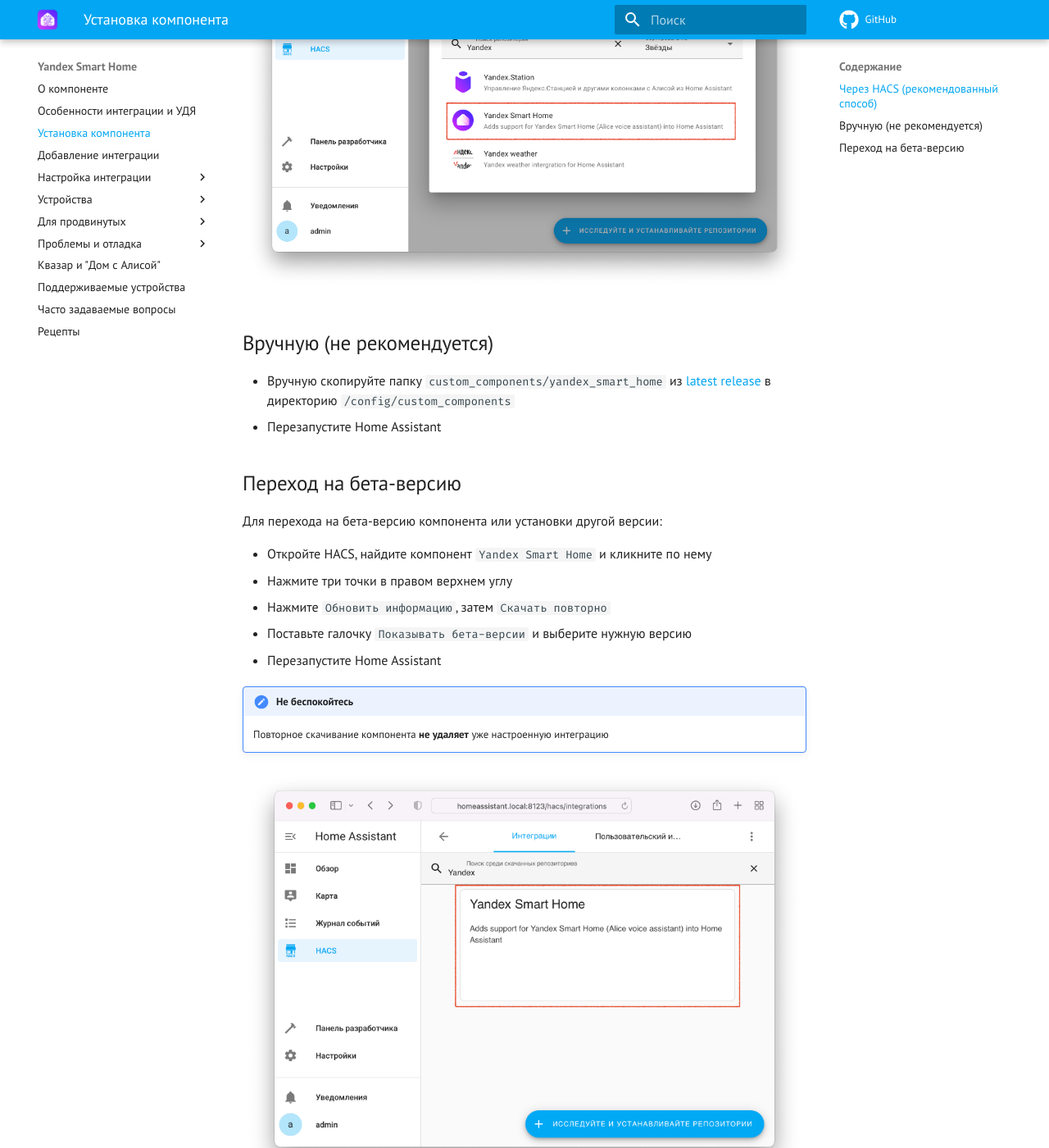
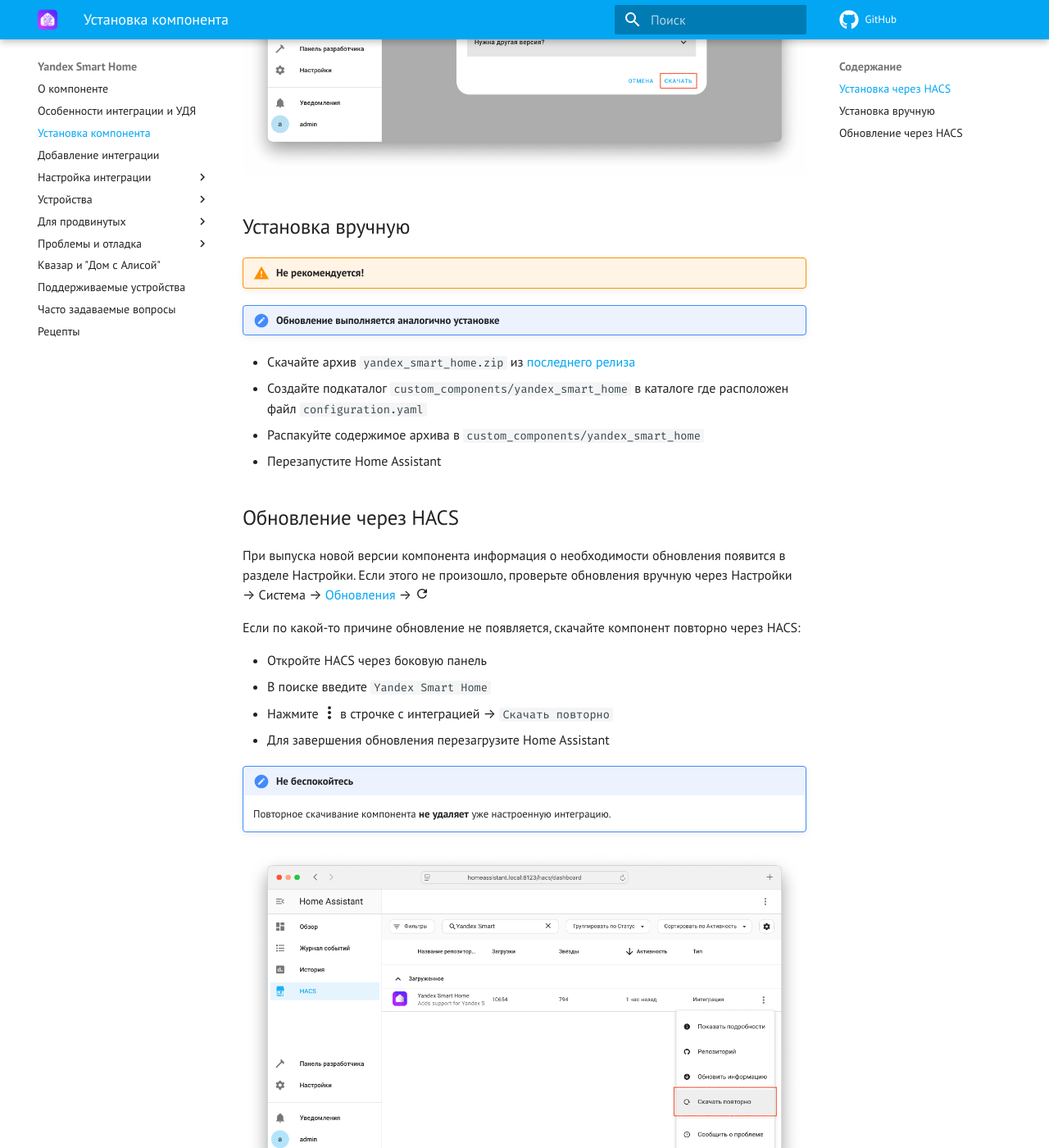
Before and after one commit to dext0r/yandex_smart_home, an MkDocs documentation site: the page built from docs/install/component.md, in a window 1280 px wide and 1400 px high, scrolled down 1084 px. Shown: the whole window at 82% size. Built offline with MkDocs 1.6.1 and Material for MkDocs 9.7.7, drawn with Linux system fonts in a browser that asks for light colours; comment, search, counter and statistics services are not loaded; the version menu is left out; some of the changed text lies outside the part shown.

Commit message:
docs: Rewrite component installation for HACS v2

```diff
--- a/docs/install/component.md
+++ b/docs/install/component.md
@@ -1,30 +1,39 @@
-## Через HACS (рекомендованный способ) { id=hacs }
-* Установите [HACS](https://hacs.xyz/docs/setup/download)
-* Откройте HACS --> Интеграции
-* Нажмите кнопку `Исследуйте и устанавливайте репозитории` в правом нижнем углу
-* В поиске введите `Yandex` и выберите `Yandex Smart Home`
-* Нажмите `Загрузить этот репозиторий с помощью HACS` --> `Скачать`
+## Установка через HACS { id=hacs }
+
+!!! success "Рекомендованный способ"
+
+* [Установите](https://hacs.xyz/docs/use/download/download/) компонент HACS --> Перезагрузите Home Assistant --> [Добавьте интеграцию](https://hacs.xyz/docs/use/configuration/basic/) HACS
+* Откройте HACS через боковую панель
+* В поиске введите `Yandex Smart Home`
+* Нажмите :fontawesome-solid-ellipsis-vertical: в строчке с интеграцией --> `Скачать`
 * Для завершения установки перезагрузите Home Assistant
 
 ![](../assets/images/install/hacs-1.png){ width=750 }
 ![](../assets/images/install/hacs-2.png){ width=750 }
 
-## Вручную (не рекомендуется) { id=manual }
-* Вручную скопируйте папку `custom_components/yandex_smart_home` из [latest release](https://github.com/dext0r/yandex_smart_home/releases/latest) в директорию `/config/custom_components`
+## Установка вручную { id=manual }
+
+!!! warning "Не рекомендуется!"
+
+!!! hint "Обновление выполняется аналогично установке"
+
+* Скачайте архив `yandex_smart_home.zip` из [последнего релиза](https://github.com/dext0r/yandex_smart_home/releases/latest)
+* Создайте подкаталог `custom_components/yandex_smart_home` в каталоге где расположен файл `configuration.yaml`
+* Распакуйте содержимое архива в `custom_components/yandex_smart_home`
 * Перезапустите Home Assistant
 
-## Переход на бета-версию { id=change-version }
-Для перехода на бета-версию компонента или установки другой версии:
+## Обновление через HACS { id=update }
 
-* Откройте HACS, найдите компонент `Yandex Smart Home` и кликните по нему
-* Нажмите три точки в правом верхнем углу
-* Нажмите `Обновить информацию`, затем `Скачать повторно`
-* Поставьте галочку `Показывать бета-версии` и выберите нужную версию
-* Перезапустите Home Assistant
+При выпуска новой версии компонента информация о необходимости обновления появится в разделе Настройки. Если этого не произошло, проверьте обновления вручную через Настройки --> Система --> [Обновления](https://my.home-assistant.io/redirect/updates/) --> :material-refresh:
+
+Если по какой-то причине обновление не появляется, скачайте компонент повторно через HACS:
+
+* Откройте HACS через боковую панель
+* В поиске введите `Yandex Smart Home`
+* Нажмите :fontawesome-solid-ellipsis-vertical: в строчке с интеграцией --> `Скачать повторно`
+* Для завершения обновления перезагрузите Home Assistant
 
 !!! hint "Не беспокойтесь"
-    Повторное скачивание компонента **не удаляет** уже настроенную интеграцию
+    Повторное скачивание компонента **не удаляет** уже настроенную интеграцию.
 
-![](../assets/images/install/reinstall-1.png){ width=750 }
-![](../assets/images/install/reinstall-2.png){ width=750 }
-![](../assets/images/install/reinstall-3.png){ width=750 }
+![](../assets/images/install/reinstall.png){ width=750 }
```
Also changed, not shown: docs/assets/images/install/hacs-1.png, docs/assets/images/install/hacs-2.png, docs/assets/images/install/reinstall-1.png (deleted), docs/assets/images/install/reinstall-2.png (deleted), docs/assets/images/install/reinstall-3.png (deleted), docs/assets/images/install/reinstall.png (added).
